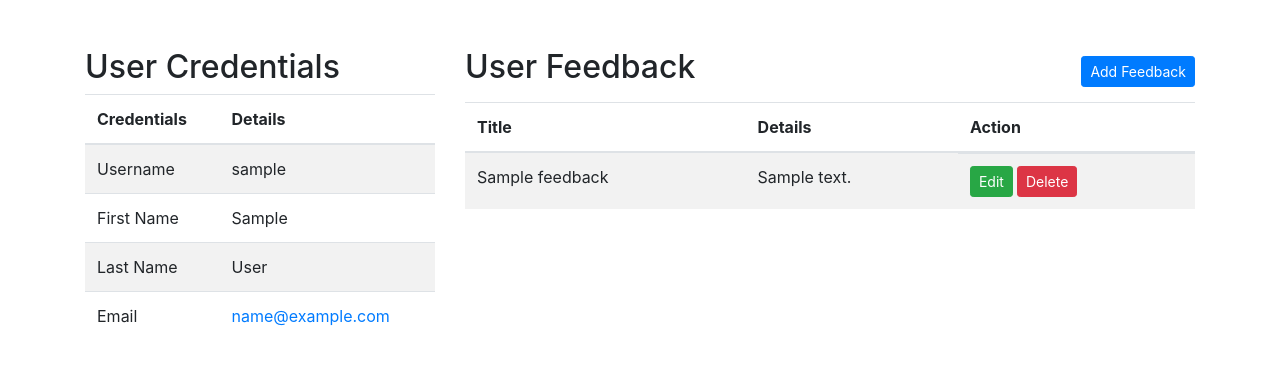
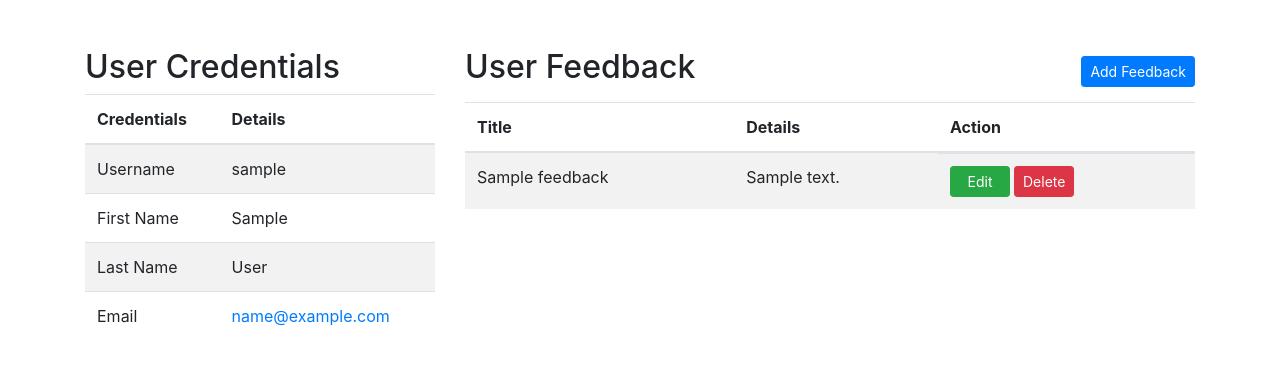
Before and after one commit to ld-amaya/flash_feedback, a Flask app: a page that uses templates/base.html in a window 1280 px wide. Shown: the top 365 px of the page. Run offline with Flask 2, Linux system fonts and the light colour scheme; the visitor is signed in with stand-in values (Sample User, id 1); tables that the repository leaves empty hold one stand-in row (values such as "Sample post"); some libraries are stand-ins or nearby versions.

Commit message:
add css styling

```diff
--- a/static/app.css
+++ b/static/app.css
@@ -8,3 +8,11 @@
     border-radius: 10px;
     padding:30px;
 }
+
+.badge{
+    padding:2px;
+}
+
+.update{
+    width:60px;
+}
```
